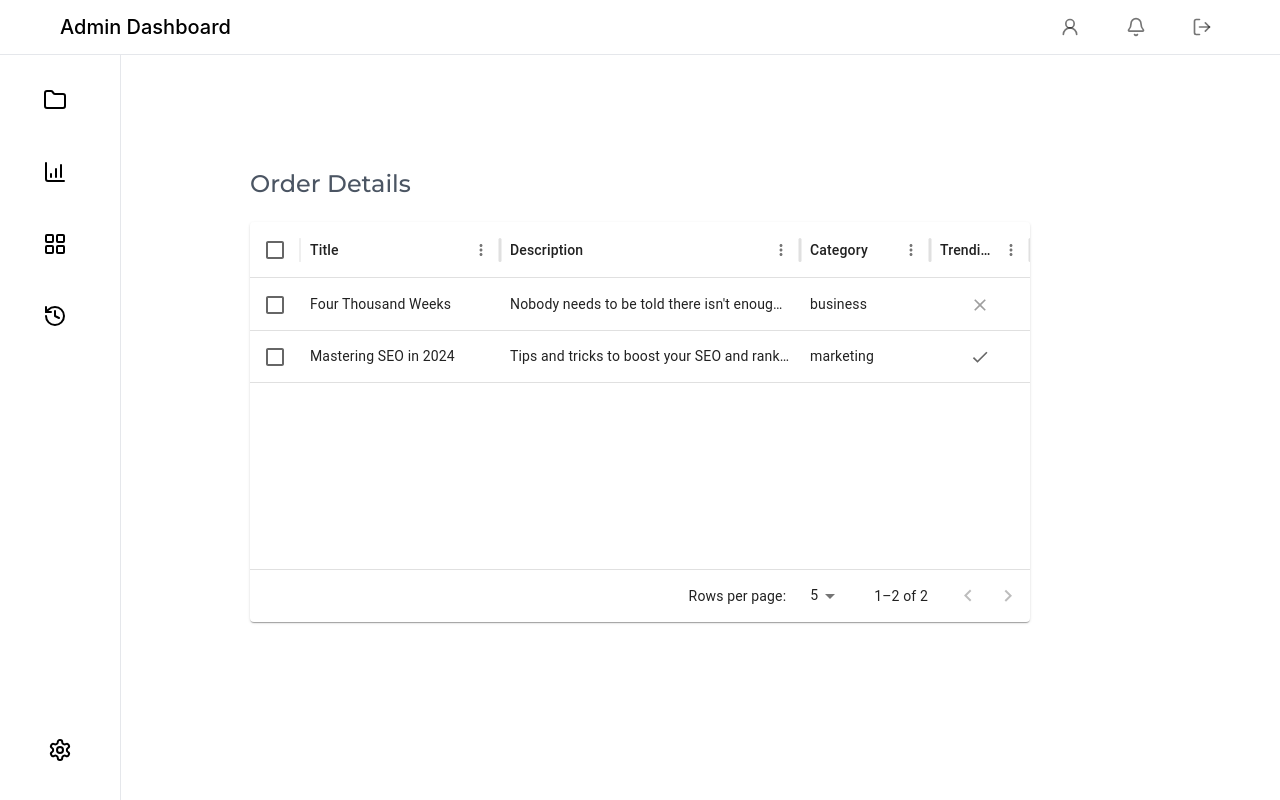
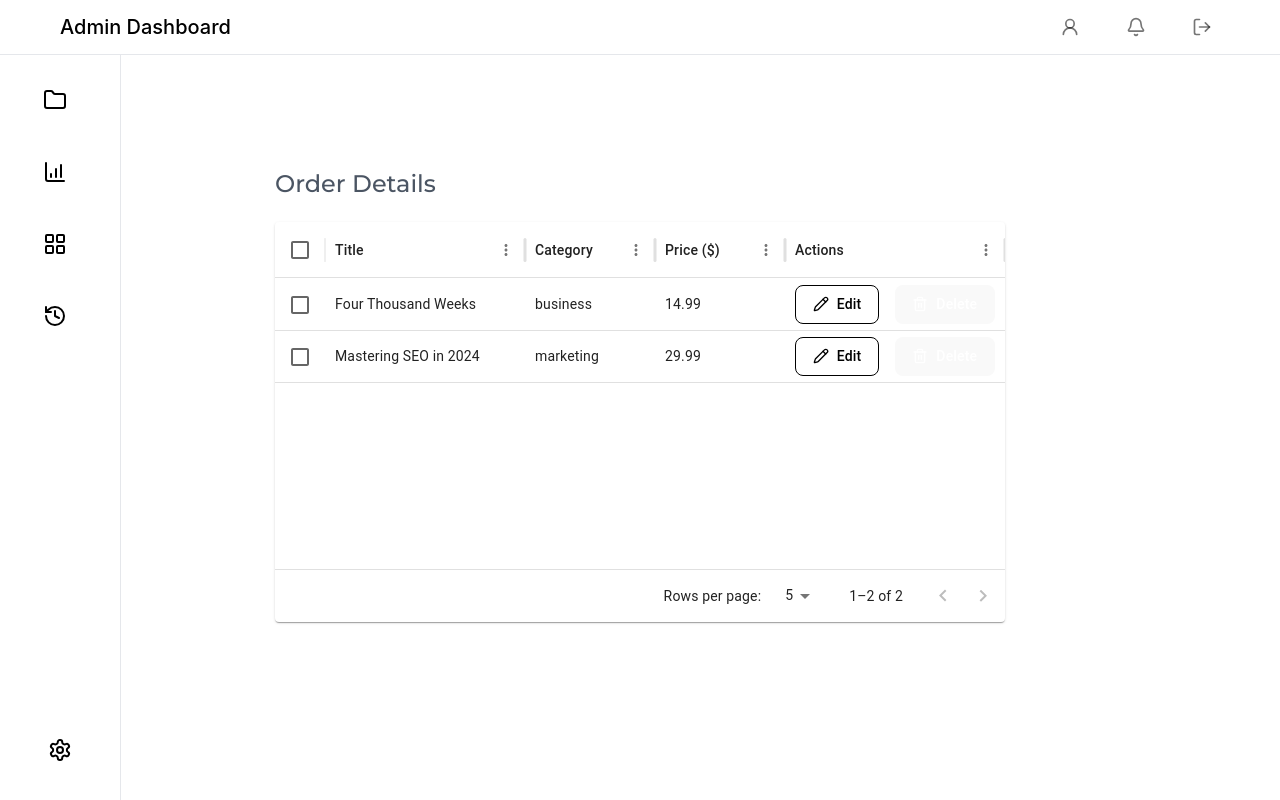
Before and after one commit to Rithik2211/book-store-management, a React (Vite) app in the folder frontend/: page /dashboard/orders in a window 1280 px wide. Built offline with nearby package versions, Linux system fonts and the light colour scheme; no server answers; sample sign-in values are in the browser's storage.

Commit message:
added edit functionality setup (#16)

```diff
--- a/frontend/src/components/Admin/DashboardHome.tsx
+++ b/frontend/src/components/Admin/DashboardHome.tsx
@@ -20,7 +20,7 @@ const DashboardHome = () => {
   useEffect(() => {
     const fetchData = async() => {
       try{
-        const response = await axios.get(`${getBaseUrl}/api/admin`, {
+        const response = await axios.get(`${getBaseUrl()}/api/admin`, {
           headers : {
             'Authorization' : `Bearer ${localStorage.getItem('token')}`,
             'Content-Type' : 'application/json'
@@ -142,7 +142,7 @@ const DashboardHome = () => {
         barChartLabel={barChartLabel}
         barChartAverage={barChartAverage}
       />
-      <DashboardCollections />
+      {/* <DashboardCollections /> */}
       <DashboardHistory />
     </div>
   )
--- /dev/null
+++ b/frontend/src/components/Admin/EditBook.tsx
@@ -0,0 +1,15 @@
+import React, { FC } from 'react'
+import { useNavigate, useParams } from 'react-router-dom';
+
+const EditBook = () => {
+    const { id } = useParams();
+    const navigate = useNavigate();
+    return (
+        <div className="flex flex-row items-center h-72 justify-center gap-4">
+            EditBook Page
+            <button className='flex flex-row gap-2 justify-between items-center text-sm' onClick={() => navigate("/dashboard/manage-books")}> Back to Dashboard</button>
+        </div>
+    )
+}
+
+export default EditBook;
--- a/frontend/src/components/Charts/OrderTable.tsx
+++ b/frontend/src/components/Charts/OrderTable.tsx
@@ -2,6 +2,9 @@ import { Paper } from '@mui/material';
 import React from 'react';
 import { DataGrid, GridColDef, GridValueFormatter, GridValueGetter } from '@mui/x-data-grid';
 import { FilterBooksProps } from '../TopSellerSection';
+import { useNavigate } from 'react-router-dom';
+import { Pencil, Trash2 } from 'lucide-react';
+import { useDeleteBookByIdMutation } from '../../redux/books/booksApi';
 
 interface BookData {
   _id: string;
@@ -15,74 +18,6 @@ interface BookData {
   createdAt: string;
   __v: number;
 }
-
-// Define columns for the book data
-const columns: GridColDef[] = [
-  { field: 'title', headerName: 'Title', width: 200 },
-  {
-    field: 'description',
-    headerName: 'Description',
-    width: 300,
-    renderCell: (params: any) => {
-      return (
-        <div style={{ overflow: 'hidden', textOverflow: 'ellipsis', whiteSpace: 'nowrap' }}>
-          {params.value}
-        </div>
-      );
-    }
-  },
-  { field: 'category', headerName: 'Category', width: 130 },
-  {
-    field: 'trending',
-    headerName: 'Trending',
-    width: 100,
-    type: 'boolean'
-  },
-  // {
-  //   field: 'oldPrice',
-  //   headerName: 'Old Price ($)',
-  //   type: 'number',
-  //   width: 120,
-  //   valueFormatter: (params: any) => {
-  //     if (params && params.value != null) {
-  //       return `$${Number(params.value).toFixed(2)}`;
-  //     }
-  //     return '';
-  //   }
-  // },
-  // {
-  //   field: 'newPrice',
-  //   headerName: 'New Price ($)',
-  //   type: 'number',
-  //   width: 120,
-  //   valueFormatter: (params: any) => {
-  //     if (params && params.value != null) {
-  //       return `$${Number(params.value).toFixed(2)}`;
-  //     }
-  //     return '';
-  //   }
-  // },
-  // {
-  //   field: 'discount',
-  //   headerName: 'Discount (%)',
-  //   width: 120,
-  //   valueGetter: (params: any) => {
-  //     const oldPrice = params.row.oldPrice;
-  //     const newPrice = params.row.newPrice;
-  //     if (oldPrice && newPrice) {
-  //       const discount = ((oldPrice - newPrice) / oldPrice) * 100;
-  //       return discount.toFixed(0);
-  //     }
-  //     return '0';
-  //   },
-  //   valueFormatter: (params: any) => {
-  //     if (params && params.value != null) {
-  //       return `${params.value}%`;
-  //     }
-  //     return '0%';
-  //   }
-  // },
-];
 
 // Example book data
 const bookRows: BookData[] = [
@@ -119,12 +54,78 @@ interface OrderTableProps {
 }
 
 const OrderTable: React.FC<OrderTableProps> = ({ books = bookRows }) => {
+  const navigate = useNavigate();
+  const [deleteBook, { isLoading: isDeleting }] = useDeleteBookByIdMutation();
+
+  const handleEdit = (id: string) => {
+    navigate(`/edit-book/${id}`);
+  };
+
+  // Handle delete book action
+  const handleDelete = async (id: string) => {
+    if (window.confirm('Are you sure you want to delete this book?')) {
+      try {
+        await deleteBook(id).unwrap();
+        // The RTK Query cache will be automatically updated on successful deletion
+      } catch (error) {
+        console.error('Failed to delete the book:', error);
+        alert('Failed to delete the book. Please try again.');
+      }
+    }
+  };
+
+
+  // Define columns for the book data
+  const columns: GridColDef[] = [
+    { field: 'title', headerName: 'Title', headerAlign: 'left', width: 200 },
+    { field: 'category', headerName: 'Category', headerAlign: 'left', width: 130 },
+    {
+      field: 'newPrice',
+      headerName: 'Price ($)',
+      headerAlign: 'left',
+      type: 'number',
+      align: 'left',
+      width: 130,
+      renderCell: (params: any) => {
+        return (
+          <div style={{ overflow: 'hidden', textOverflow: 'ellipsis', whiteSpace: 'nowrap' }}>
+            {
+              `${Number(params.value).toFixed(2)}`
+            }
+          </div>
+        );
+      }
+    },
+    { field: 'actions',
+      headerName: 'Actions',
+      headerAlign: 'left',
+      width: 220,
+      align: 'center',
+      renderCell: (params: any) => {
+        return (
+          <div style={{ overflow: 'hidden', textOverflow: 'ellipsis', whiteSpace: 'nowrap', display: 'flex', justifyContent: 'space-between', alignItems: 'center', gap: '3', textAlign: 'center', marginTop: '6px' }}>
+              <button
+               className='flex flex-row gap-2 justify-between items-center bg-white text-black border-black border-1 text-sm'
+               onClick={() => handleEdit(params.row._id)}
+               disabled={isDeleting}
+               > <Pencil className='w-4 h-5' /> Edit </button>
+              <button
+               className='flex flex-row gap-2 justify-between items-center text-sm'
+               onClick={() => handleDelete(params.row._id)}
+               disabled={isDeleting}
+               > <Trash2 className='w-4 h-5' /> Delete </button>
+          </div>
+        );
+      }
+    },
+  ];
+
   return (
     <Paper sx={{ height: 400, width: '100%', margin: '10px 0' }}>
       <DataGrid
-        rows={books}
+        rows={books.length > 0 ? books : bookRows}
         columns={columns}
-        getRowId={(row) => row.title}
+        getRowId={(row) => row._id}
         initialState={{ pagination: { paginationModel } }}
         pageSizeOptions={[5, 10, 25]}
         checkboxSelection
--- a/frontend/src/routers/router.jsx
+++ b/frontend/src/routers/router.jsx
@@ -17,6 +17,7 @@ import ManageBooks from "../components/Admin/ManageBooks";
 import AddBooks from "../components/Admin/AddBooks";
 import DashboardHistory from "../components/Admin/DashboardHistory";
 import DashboardCollections from "../components/Admin/DashboardCollections";
+import EditBook from "../components/Admin/EditBook";
 
 const router =  createBrowserRouter([
     {
@@ -89,7 +90,7 @@ const router =  createBrowserRouter([
             },
             {
                 path : "edit-book/:id",
-                element : <AdminRoute><div>Edit Book</div></AdminRoute>,
+                element : <AdminRoute><EditBook /></AdminRoute>,
             },
             {
                 path : "manage-books",
```
